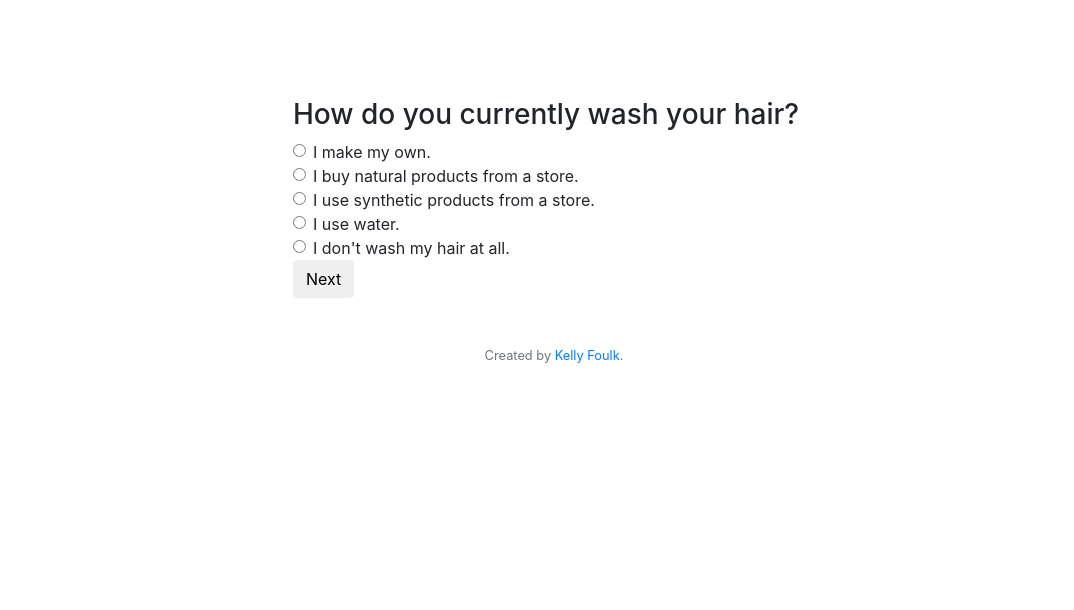
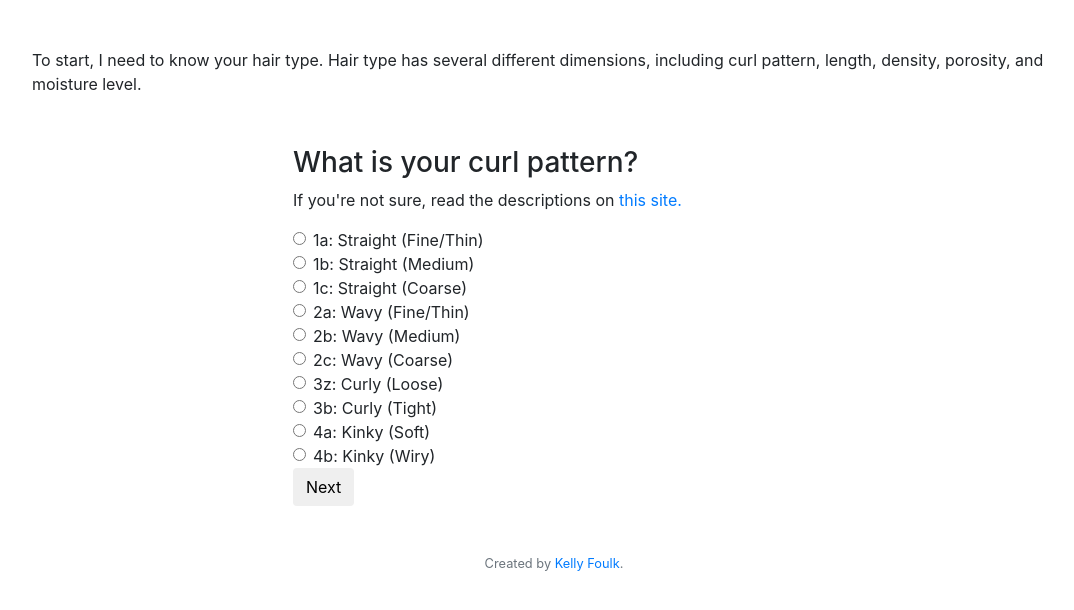
Before and after one commit to klfoulk16/hair_site, a Flask app: template templates/quiz.html in a window 1280 px wide. Shown: the part 66-676 px from the top of the page, without its empty margins (86-1160 px from the left). Run offline with Flask 2, Linux system fonts and the light colour scheme; the template is opened without the code that fills it, so the values that code supplies are empty; some libraries are stand-ins or nearby versions.

```diff
--- a/application.py
+++ b/application.py
@@ -1,4 +1,4 @@
-from flask import Flask, render_template
+from flask import Flask, render_template, request, redirect
 import sqlite3
 
 # Configure application
@@ -39,7 +39,26 @@ def about():
     return render_template('about.html')
 
 
-@app.route('/quiz')
+@app.route('/name', methods=["GET", "POST"])
 def quiz():
-    # Open Quiz
-    return render_template('quiz.html')
+    if request.method == "GET":
+        # Open Quiz
+        return render_template('name.html')
+    else:
+        name = request.form.get('name')
+        hairtype = request.form.get('hairtype')
+
+        conn = get_db_connection()
+        cur = conn.cursor()
+        cur.execute("INSERT INTO experts (name, curl) VALUES (?, ?)",
+                    (name, hairtype)
+                    )
+        conn.commit()
+        conn.close()
+
+        return redirect('/results')
+
+
+@app.route('/results')
+def results():
+    return render_template('results.html')
--- a/templates/index.html
+++ b/templates/index.html
@@ -12,13 +12,13 @@
         <hr>
         <p> Fill in the form below and tell me what your hair type is and how you currently wash your hair. Your answers will help the site learn what hair types work best with different washing methods. Every answer helps. If you have any questions or have an idea for a questions I should be asking, please let me know!</p>
         <p>Thanks, Kelly</p>
-        <a class="btn btn-primary btn-lg" href="/quiz" role="button">Let's Get Started!</a>
+        <a class="btn btn-primary btn-lg" href="/name" role="button">Let's Get Started!</a>
     </div>
 </div>
 
 {% for user in users %}
 <ul>
-    <li>{{user['name']}}, {{user['email']}}</li>
+    <li>{{user['name']}}, {{user['curl']}}</li>
 </ul>
 {% endfor %}
 
--- a/templates/quiz.html
+++ b/templates/quiz.html
@@ -6,40 +6,78 @@
 
 {% block main %}
 
+<div class='explanation'>
+    <p>To start, I need to know your hair type. Hair type has several different dimensions, including curl pattern, length, density, porosity, and moisture level. </p>
+</div>
 <div class='content-box'>
     <div class='inner-box'>
-        <h3>How do you currently wash your hair?</h3>
+        <div class="curlpattern">
+            <h3>What is your curl pattern?</h3>
+            <p>If you're not sure, read the descriptions on <a href ='https://noshampoo.blog/2020/04/17/guide-to-determining-hair-type/'>this site.</a></p>
+            <form name="curl" action="" method="post" onsubmit=''>
                 <div class="form-check">
-            <input class="form-check-input" type="radio" name="exampleRadios" id="diy" value="diy">
+                    <input class="form-check-input" type="radio" name="curlpattern" id="1a" value="1a">
                     <label class="form-check-label" for="exampleRadios1">
-                I make my own.
+                        1a: Straight (Fine/Thin)
                     </label>
                 </div>
                 <div class="form-check">
-            <input class="form-check-input" type="radio" name="exampleRadios" id="natural-store" value="natural-store">
+                    <input class="form-check-input" type="radio" name="curlpattern" id="1b" value="1b">
                     <label class="form-check-label" for="exampleRadios2">
-                I buy natural products from a store.
+                        1b: Straight (Medium)
                     </label>
                 </div>
                 <div class="form-check">
-            <input class="form-check-input" type="radio" name="exampleRadios" id="synthetic-store" value="synthetic-store">
-            <label class="form-check-label" for="exampleRadios3">
-                I use synthetic products from a store.
+                    <input class="form-check-input" type="radio" name="curlpattern" id="1c" value="1c">
+                    <label class="form-check-label" for="exampleRadios2">
+                        1c: Straight (Coarse)
                     </label>
                 </div>
                 <div class="form-check">
-            <input class="form-check-input" type="radio" name="exampleRadios" id="water" value="water">
-            <label class="form-check-label" for="exampleRadios3">
-                I use water.
+                    <input class="form-check-input" type="radio" name="curlpattern" id="2a" value="2a">
+                    <label class="form-check-label" for="exampleRadios2">
+                        2a: Wavy (Fine/Thin)
                     </label>
                 </div>
                 <div class="form-check">
-            <input class="form-check-input" type="radio" name="exampleRadios" id="nothing" value="nothing">
-            <label class="form-check-label" for="exampleRadios3">
-                I don't wash my hair at all.
+                    <input class="form-check-input" type="radio" name="curlpattern" id="2b" value="2b">
+                    <label class="form-check-label" for="exampleRadios2">
+                        2b: Wavy (Medium)
+                    </label>
+                </div>
+                <div class="form-check">
+                    <input class="form-check-input" type="radio" name="curlpattern" id="2c" value="2c">
+                    <label class="form-check-label" for="exampleRadios2">
+                        2c: Wavy (Coarse)
+                    </label>
+                </div>
+                <div class="form-check">
+                    <input class="form-check-input" type="radio" name="curlpattern" id="3a" value="3z">
+                    <label class="form-check-label" for="exampleRadios2">
+                        3z: Curly (Loose)
+                    </label>
+                </div>
+                <div class="form-check">
+                    <input class="form-check-input" type="radio" name="curlpattern" id="3b" value="3b">
+                    <label class="form-check-label" for="exampleRadios2">
+                        3b: Curly (Tight)
+                    </label>
+                </div>
+                <div class="form-check">
+                    <input class="form-check-input" type="radio" name="curlpattern" id="4a" value="4a">
+                    <label class="form-check-label" for="exampleRadios2">
+                        4a: Kinky (Soft)
+                    </label>
+                </div>
+                <div class="form-check">
+                    <input class="form-check-input" type="radio" name="curlpattern" id="4b" value="4b">
+                    <label class="form-check-label" for="exampleRadios2">
+                        4b: Kinky (Wiry)
                     </label>
                 </div>
                 <button type="submit" class="btn-next btn" id='current-routine-btn'>Next</button>
+            </form>
+        </div>
     </div>
 </div>
 
```
Also changed, not shown: init_db.py (+4 -4 lines), schema.sql (+1 -8 lines), templates/name.html (added, +19 -0 lines), templates/results.html (added, +11 -0 lines), database.db. Lines whose indentation alone changed are shown as unchanged.
